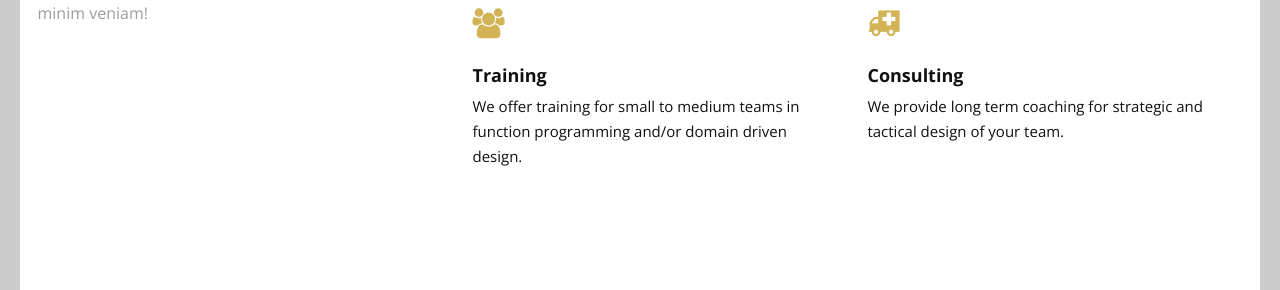
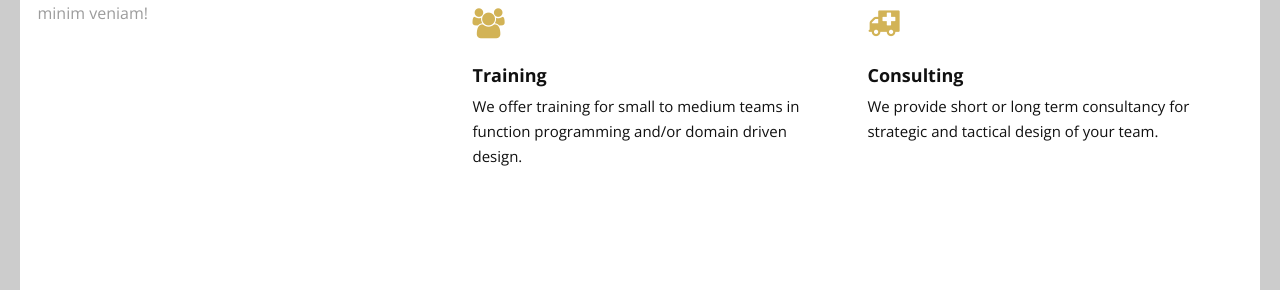
Before and after one commit to eightpointsquared/eightpointsquared.github.io, a Jekyll site: the page built from index.html, in a window 1280 px wide and 900 px high, scrolled down 903 px. Shown: the part 164-454 px from the top of the window. Built offline with Jekyll 4.4.1, drawn with Linux system fonts in a browser that asks for light colours; the list of posts is cut into pages by our own code.

Commit message:
fix typo

```diff
--- a/index.html
+++ b/index.html
@@ -72,7 +72,7 @@ title: Home
                 <!--Icon Block Description-->
                 <div class="icon-block-description">
                     <h4>Consulting</h4>
-                    <p>We provide long term coaching for strategic and tactical design of your team.</p>
+                    <p>We provide short or long term consultancy for strategic and tactical design of your team.</p>
                 </div>
             </div>
             <!--End of Icon Block-->
```
